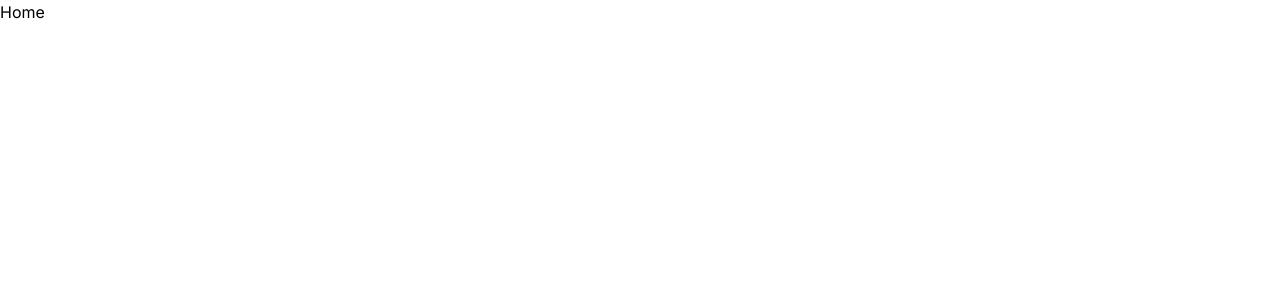
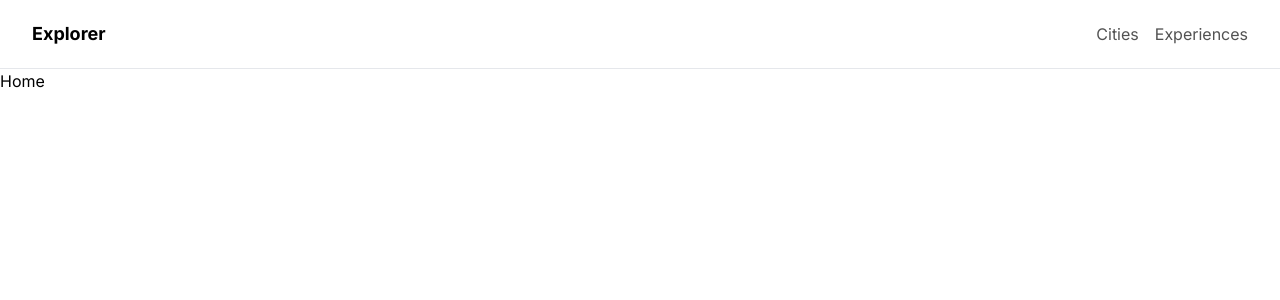
Before and after one commit to git-asia/nextjs13-blog, a Next.js app: page / in a window 1280 px wide. Shown: the top 300 px of the page. Built offline with nearby package versions, Linux system fonts and the light colour scheme.

Commit message:
Created navigation component

```diff
--- a/app/layout.tsx
+++ b/app/layout.tsx
@@ -1,22 +1,26 @@
-import './globals.css'
-import type { Metadata } from 'next'
-import { Inter } from 'next/font/google'
+import Navigation from '@/components/navigation/navigation';
+import './globals.css';
+import type { Metadata } from 'next';
+import { Inter } from 'next/font/google';
 
-const inter = Inter({ subsets: ['latin'] })
+const inter = Inter({ subsets: ['latin'] });
 
 export const metadata: Metadata = {
-  title: 'Create Next App',
-  description: 'Generated by create next app',
-}
+	title: 'Next 13 blog',
+	description: 'Generated by create next app',
+};
 
 export default function RootLayout({
-  children,
+	children,
 }: {
   children: React.ReactNode
 }) {
-  return (
-    <html lang="en">
-      <body className={inter.className}>{children}</body>
-    </html>
-  )
+	return (
+		<html lang="en">
+			<body className={inter.className}>
+				<Navigation/>
+				{children}
+			</body>
+		</html>
+	);
 }
--- a/app/page.tsx
+++ b/app/page.tsx
@@ -1,10 +1,10 @@
-import Image from 'next/image'
-import Link from 'next/link'
+import Image from 'next/image';
+import Link from 'next/link';
 
 export default function Home() {
-  return (
-  <main>
-    <h1>Home</h1>
-  </main>
-  )
+	return (
+		<main className='h-[3000px]'>
+			<h1>Home</h1>
+		</main>
+	);
 }
--- /dev/null
+++ b/components/navigation/navigation.tsx
@@ -0,0 +1,28 @@
+import Link from 'next/link';
+import React from 'react';
+import PaddingContainer from '../layout/padding-container';
+
+const Navigation = () => {
+	return (
+		<div className='sticky top-0 left-0 right-0 border-b bg-white bg-opacity-50 backdrop-blur-md'>
+			<PaddingContainer>
+				<div className='py-5 flex items-center justify-between '>
+					<Link className='text-lg font-bold z-50' href="/">Explorer</Link>
+					<nav>
+						<ul className='flex items-center gap-4 text-neutral-600'>
+							<li>
+								<Link href="/cities">Cities</Link>
+							</li>
+							<li>
+								<Link href="/experiences">Experiences</Link>
+							</li>
+						</ul>
+					</nav>
+				</div>
+
+			</PaddingContainer>
+		</div>
+	);
+};
+
+export default Navigation;
```
